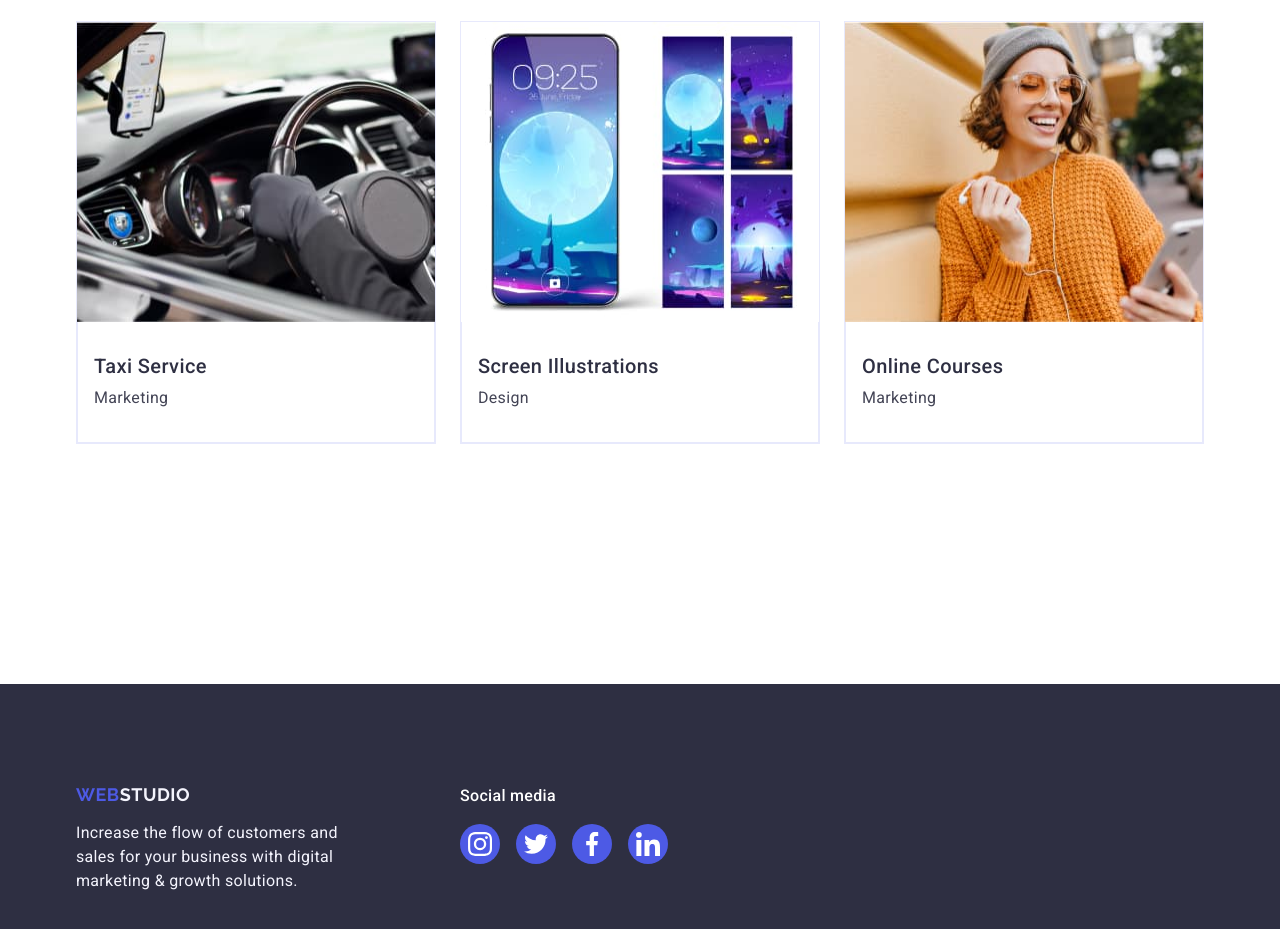
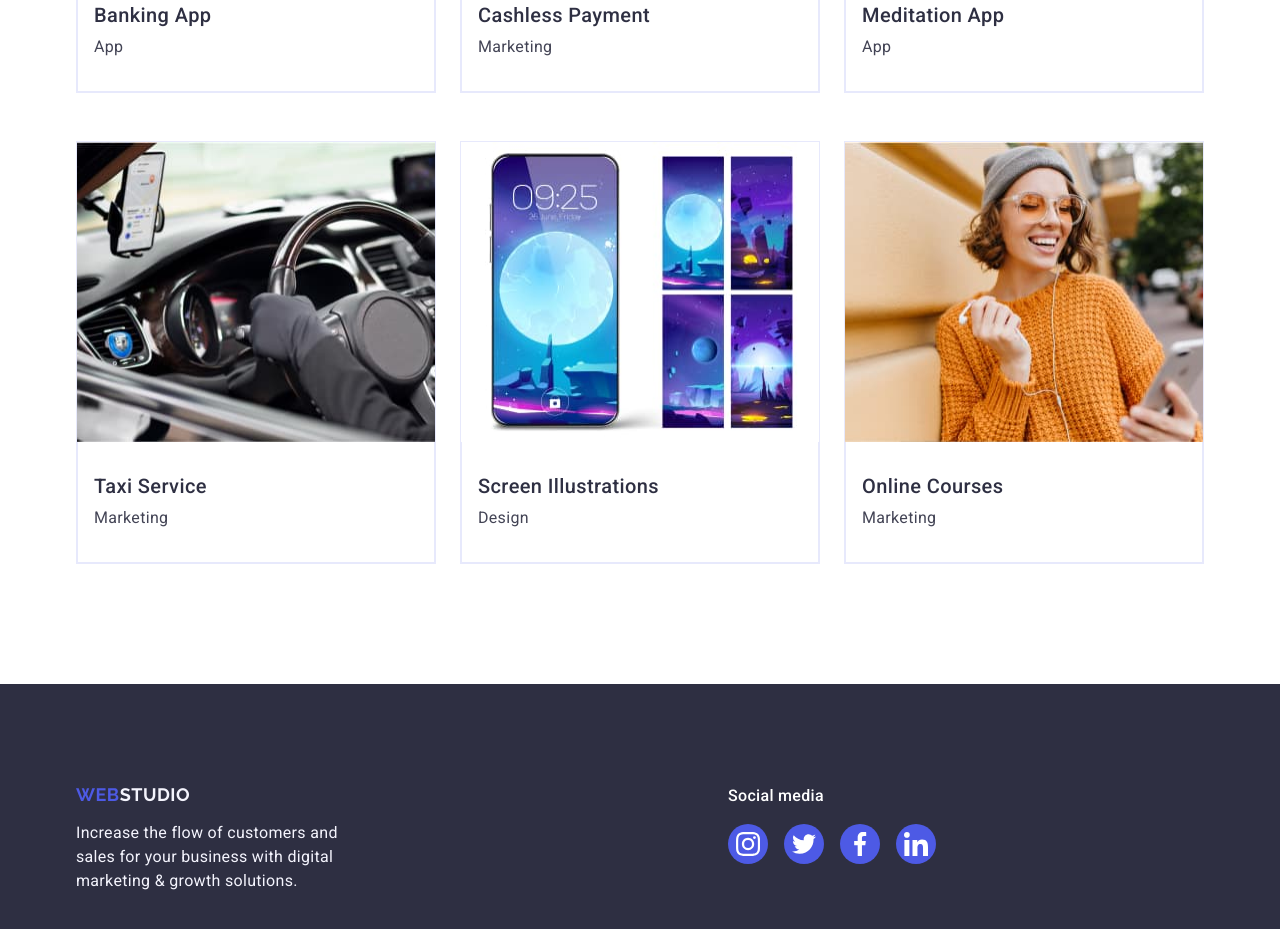
Before and after one commit to Oksana-Kravchenko/goit-markup-hw-05, a plain HTML site: page index.html in a window 1280 px wide. Shown: the part 2558-3487 px from the top of the page. Drawn offline with nearby package versions, Linux system fonts and the light colour scheme.

Commit message:
update-html

```diff
--- a/index.html
+++ b/index.html
@@ -100,6 +100,7 @@
           </li>
         </ul>
         </div>
+        </section>
       <!-- three-section -->
         <section     class="three-section">
         <div class="container three-section-container">
@@ -373,7 +374,7 @@
         marketing & growth solutions.
       </p>
       </div>
-      <div footer-social>
+       <div class="container footer-social">
         <p class="footer-social-text">Social media</p>
          <ul class="social-list">
               <li class="social-list-item">
@@ -402,9 +403,9 @@
                     <use href="./images/icons/sprite.svg#icon-linkedin"></use>
                         </svg></a></li>
             </ul>
+          </div>
+      </div>
 
-      </div>
-      </div>
     </footer>
   </body>
 </html>
```
